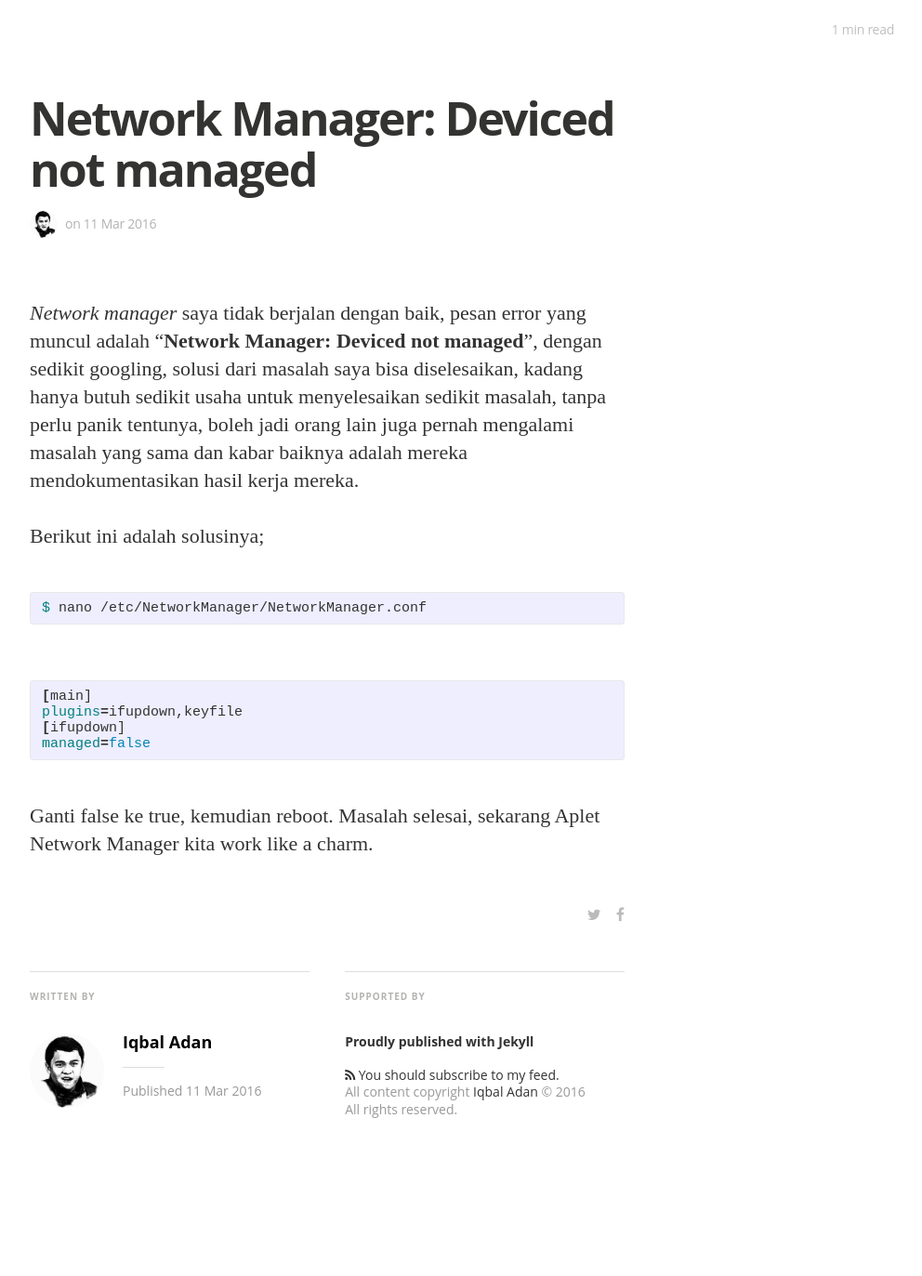
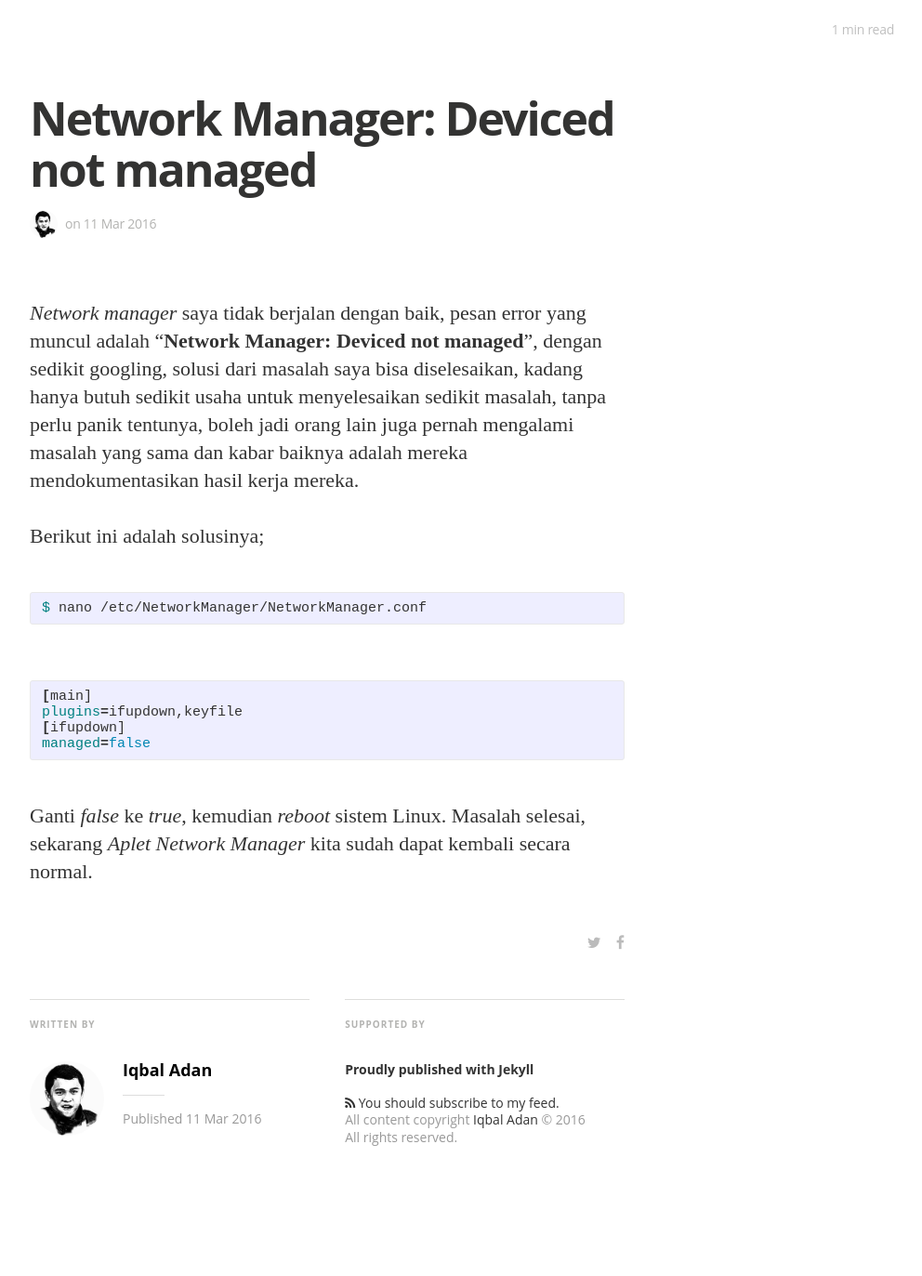
Before and after one commit to iqbaladan/iqbaladan.github.io, a Jekyll site: the page built from _posts/2016-03-11-net-manager-problem.md, in a window 1280 px wide. Shown: the whole page at 93% size, without its empty margins (288-1280 px from the left). Built offline with Jekyll 4.4.1, drawn with Linux system fonts in a browser that asks for light colours; nearby versions of some CDN libraries; some web fonts are replaced; comment, search, counter and statistics services are not loaded; before the commit the page ends 1343 px from its top, so only the background shows below that.

Commit message:
Editing blog post

```diff
--- a/_posts/2016-03-11-net-manager-problem.md
+++ b/_posts/2016-03-11-net-manager-problem.md
@@ -9,18 +9,14 @@ permalink: network-manager-problem
 Berikut ini adalah solusinya;
 
 {% highlight bash %}
-
 $ nano /etc/NetworkManager/NetworkManager.conf
-
 {% endhighlight %}
 
 {% highlight bash %}
-
 [main]
 plugins=ifupdown,keyfile
 [ifupdown]
 managed=false
-
 {% endhighlight %}
 
-Ganti false ke true, kemudian reboot. Masalah selesai, sekarang Aplet Network Manager kita work like a charm.
+Ganti *false* ke *true*, kemudian *reboot* sistem Linux. Masalah selesai, sekarang *Aplet Network Manager* kita sudah dapat kembali secara normal.
```
